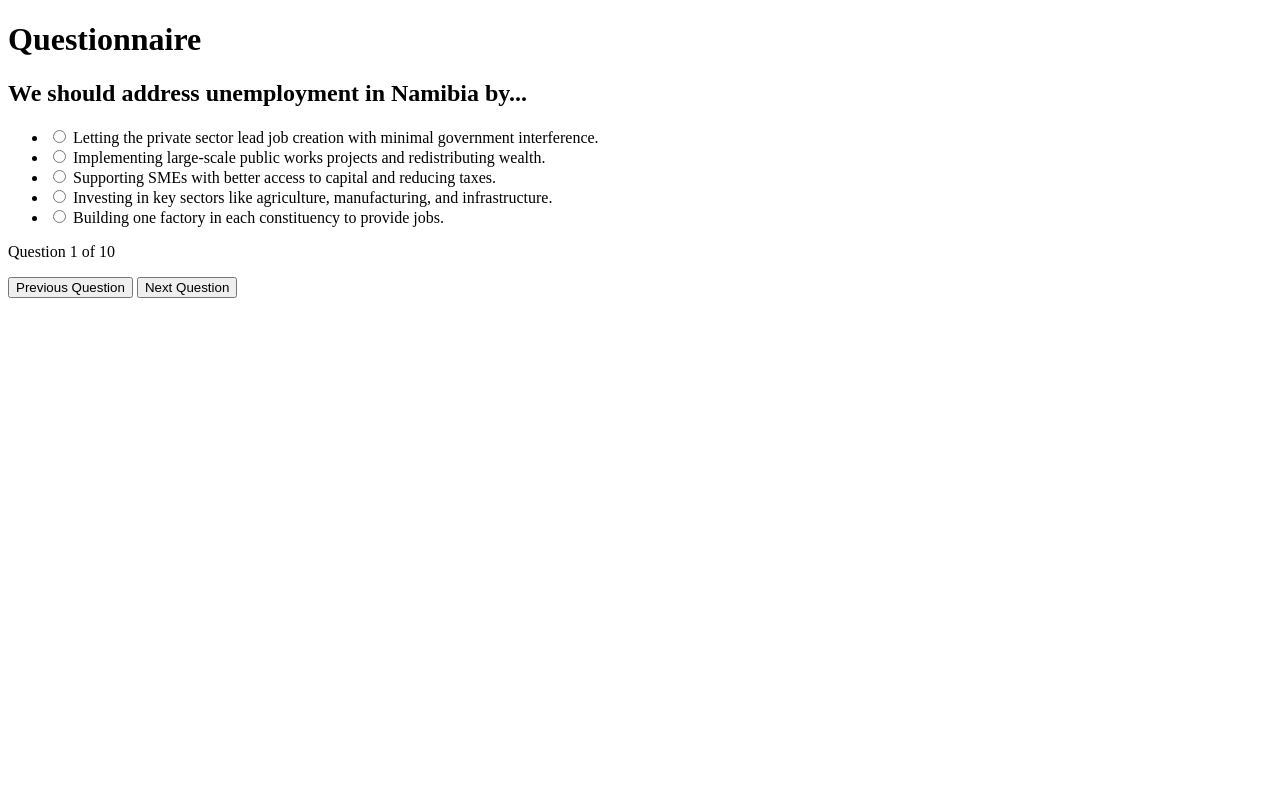
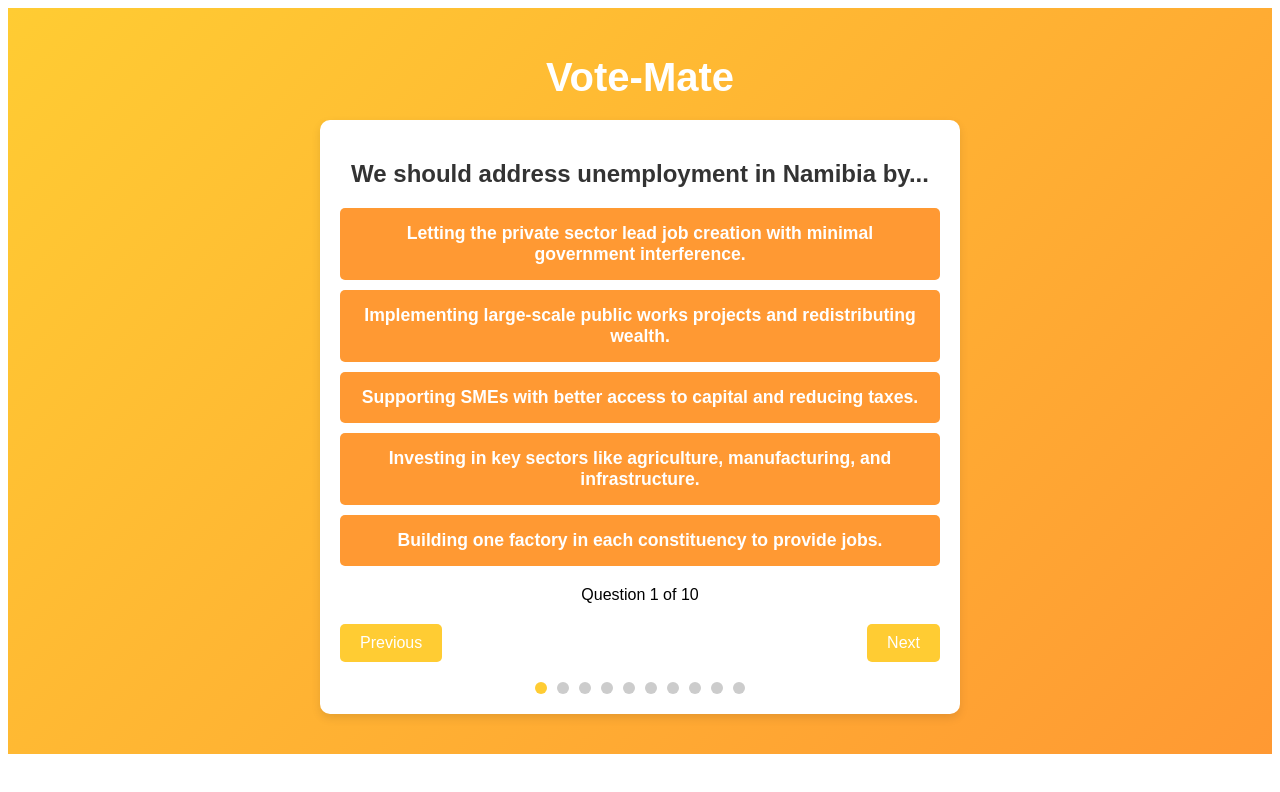
Before and after one commit to roxinbj/vote-mate, a SvelteKit app: page /questions in a window 1280 px wide. Shown: the top 792 px of the page. Built offline with nearby package versions, Linux system fonts and the light colour scheme.

Commit message:
Design of Questions better

```diff
--- a/src/routes/questions/+page.svelte
+++ b/src/routes/questions/+page.svelte
@@ -9,72 +9,185 @@
 
 	// On mount, set the current question and load the previously selected option if available
 	onMount(() => {
+		loadQuestion();
+	});
+
+	function loadQuestion() {
 		currentQuestion = questions[$currentQuestionIndex];
-		selectedOption = $userAnswers[currentQuestionIndex] ?? null; // Load previous answer if available
-	});
+		selectedOption = $userAnswers[$currentQuestionIndex] ?? null; // Load previously saved answer if available
+	}
 
 	// Function to handle option selection
 	function selectOption(index) {
 		selectedOption = index; // Set the selected option
+		$userAnswers[$currentQuestionIndex] = selectedOption;
+
+		// Automatically go to the next question after selecting an option
+		nextQuestion();
 	}
 
 	// Move to the next question
 	function nextQuestion() {
-		// Save selected option, or `null` if no option was selected (i.e., treat as skipped)
-		$userAnswers[$currentQuestionIndex] = selectedOption;
+		// If no option is selected, save as null (skipped)
+		if (selectedOption === null) {
+			$userAnswers[$currentQuestionIndex] = null;
+		}
 
 		if ($currentQuestionIndex < questions.length - 1) {
 			currentQuestionIndex.update((n) => n + 1); // Move to the next question
-			currentQuestion = questions[$currentQuestionIndex];
-			selectedOption = $userAnswers[$currentQuestionIndex] ?? null; // Load previously saved answer or null
+			loadQuestion(); // Reload the question and options
 		} else {
-			console.log('Navigate now to ranking');
-			goto('/ranking');
-			//alert('You have completed the questionnaire!');
-			// You can add code here to navigate to the results or ranking page
+			goto('/ranking'); // Navigate to the ranking page once all questions are answered
 		}
 	}
 
 	// Move to the previous question
 	function previousQuestion() {
 		// Prevent moving back if we're on the first question
-		if ($currentQuestionIndex === 0) return;
-
-		currentQuestionIndex.update((n) => n - 1); // Move to the previous question
-		currentQuestion = questions[$currentQuestionIndex];
-		selectedOption = $userAnswers[$currentQuestionIndex] ?? null; // Load previously saved answer or null
+		if ($currentQuestionIndex === 0) {
+			goto('/');
+		} else {
+			currentQuestionIndex.update((n) => n - 1); // Move to the previous question
+			loadQuestion(); // Reload the question and options
+		}
 	}
 </script>
 
 <main>
-	<h1>Questionnaire</h1>
+	<h1>Vote-Mate</h1>
 
 	{#if currentQuestion}
-		<h2>{currentQuestion.question}</h2>
-		<ul>
-			{#each currentQuestion.options as option, index}
-				<li>
-					<input
-						type="radio"
-						id="option-{index}"
-						name="question"
-						value={index}
-						on:click={() => selectOption(index)}
-						checked={selectedOption === index}
-					/>
-					<label for="option-{index}">{option.answer}</label>
-				</li>
-			{/each}
-		</ul>
+		<div class="question-container">
+			<h2>{currentQuestion.question}</h2>
 
-		<p>Question {$currentQuestionIndex + 1} of {questions.length}</p>
+			<div class="options">
+				{#each currentQuestion.options as option, index}
+					<button on:click={() => selectOption(index)} class:selected={selectedOption === index}>
+						{option.answer}
+					</button>
+				{/each}
+			</div>
 
-		<!-- Previous Button: Always visible but does nothing if on the first question -->
-		<button on:click={previousQuestion}>Previous Question</button>
+			<p>Question {$currentQuestionIndex + 1} of {questions.length}</p>
 
-		<!-- Next Button: Proceeds to the next question -->
-		<button on:click={nextQuestion}>Next Question</button>
+			<!-- Skip Button (Right corner) -->
+			<!--<div class="skip" on:click={nextQuestion}>Skip question →</div> -->
+
+			<!-- Navigation Buttons -->
+			<div class="navigation">
+				<button on:click={previousQuestion}>Previous</button>
+				<button on:click={nextQuestion}>Next</button>
+			</div>
+
+			<!-- Progress Indicator -->
+			<div class="progress">
+				{#each Array(questions.length) as _, i}
+					<div class="progress-dot {i === $currentQuestionIndex ? 'active' : ''}"></div>
+				{/each}
+			</div>
+		</div>
 	{:else}
 		<p>No questions available.</p>
 	{/if}
 </main>
+
+<style>
+	main {
+		padding: 20px;
+		background: linear-gradient(135deg, #ffcc33, #ff9933);
+		text-align: center;
+		font-family: Arial, sans-serif;
+	}
+
+	.question-container {
+		background-color: white;
+		padding: 20px;
+		border-radius: 10px;
+		box-shadow: 0 4px 10px rgba(0, 0, 0, 0.1);
+		max-width: 600px;
+		margin: 20px auto;
+		position: relative;
+	}
+
+	h1 {
+		color: white;
+		font-size: 2.5rem;
+		margin-bottom: 10px;
+	}
+
+	h2 {
+		font-size: 1.5rem;
+		margin-bottom: 20px;
+		color: #333;
+	}
+
+	.options {
+		display: flex;
+		flex-direction: column; /* Align options vertically */
+		gap: 10px;
+		margin-bottom: 20px;
+	}
+
+	.options button {
+		background-color: #ff9933;
+		border: none;
+		padding: 15px;
+		font-size: 1.1rem;
+		font-weight: bold;
+		color: #fff;
+		cursor: pointer;
+		border-radius: 5px;
+		transition: background-color 0.3s ease;
+	}
+
+	.options button:hover {
+		background-color: #ffcc33;
+	}
+
+	.options button.selected {
+		background-color: #ffcc33; /* Highlight selected option */
+	}
+
+	.skip {
+		position: absolute;
+		bottom: 20px;
+		right: 20px;
+		color: #333;
+		font-size: 0.9rem;
+		cursor: pointer;
+	}
+
+	.navigation {
+		display: flex;
+		justify-content: space-between;
+		margin-top: 20px;
+	}
+
+	.navigation button {
+		background-color: #ffcc33;
+		border: none;
+		padding: 10px 20px;
+		font-size: 1rem;
+		color: #fff;
+		cursor: pointer;
+		border-radius: 5px;
+	}
+
+	.progress {
+		margin-top: 20px;
+		display: flex;
+		justify-content: center;
+	}
+
+	.progress-dot {
+		width: 12px;
+		height: 12px;
+		background-color: #ccc;
+		border-radius: 50%;
+		margin: 0 5px;
+	}
+
+	.progress-dot.active {
+		background-color: #ffcc33;
+	}
+</style>
```
Also changed, not shown: 1 other file (tests, documents, lock files or other folders).
